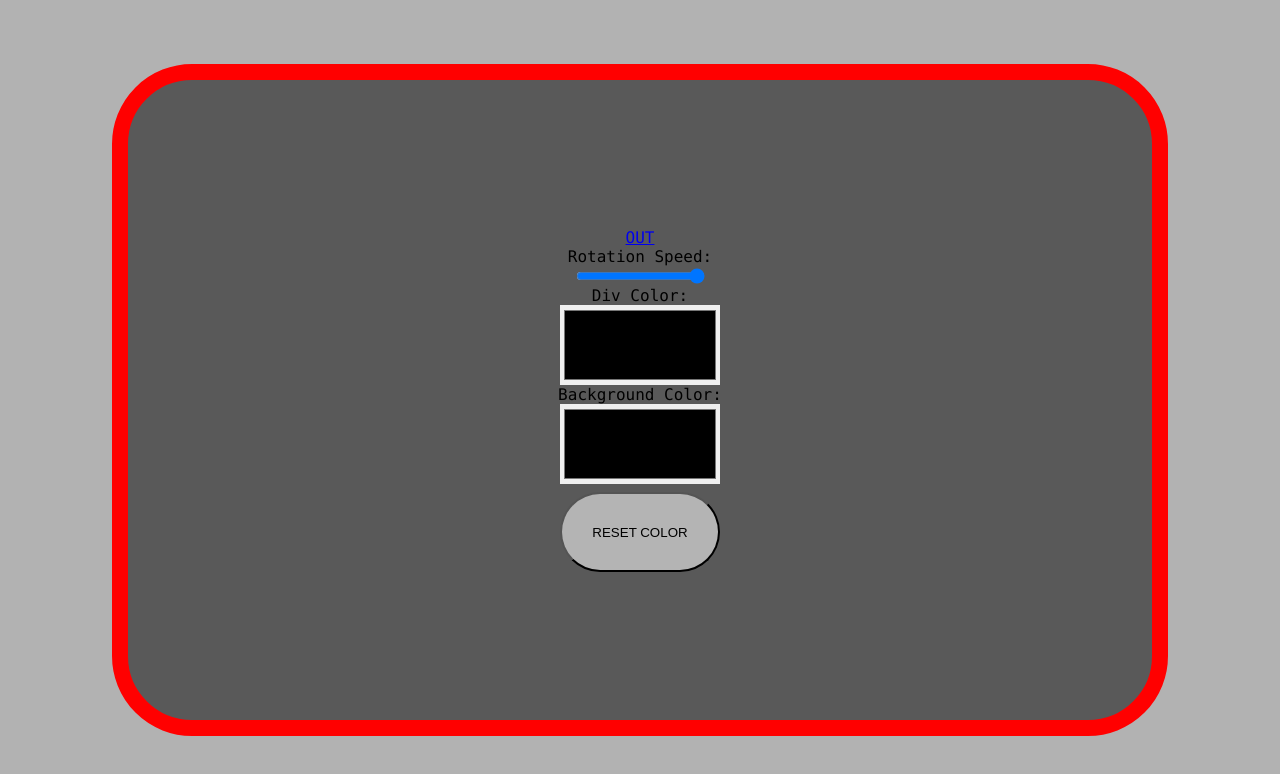
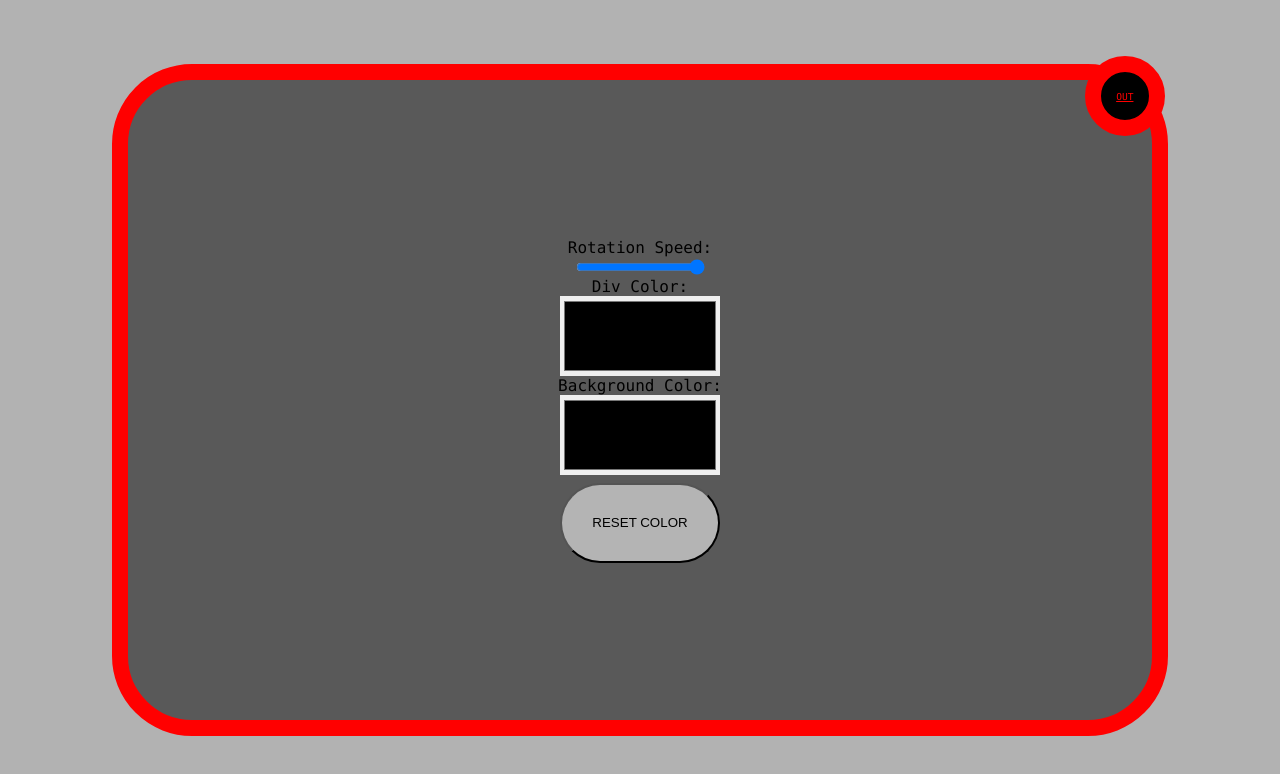
Before and after one commit to ulldecorb/fun-with-divs, a React (Create React App) app in the folder fun-with-divs/: page /menu in a window 1280 px wide. Shown: the top 774 px of the page. Built offline with nearby package versions, Linux system fonts and the light colour scheme.

Commit message:
Style link buttons

```diff
--- a/fun-with-divs/src/components/Divs/divs.css
+++ b/fun-with-divs/src/components/Divs/divs.css
@@ -127,19 +127,20 @@
   z-index: 2;
 }
 
-#link-menu {
+.rotation-div__menu-link {
   position: fixed;
-  height: 10vh;
-  width: 20vw;
+  height: 2vmin;
+  width: 2vmin;
   color: red;
-  font-size: 3rem;
-  bottom: 0;
+  font-size: 0.6rem;
+  top: 1vmin;
   cursor: pointer;
-  left: 40vw;
+  right: 1vmin;
   -webkit-box-shadow: 0 0 4vmin 2vmin red;
           box-shadow: 0 0 4vmin 2vmin red;
   border-radius: 5vh;
   background-color: #000;
   z-index: 2;
+  text-align: center;
 }
 /*# sourceMappingURL=divs.css.map */
--- a/fun-with-divs/src/components/Divs/index.jsx
+++ b/fun-with-divs/src/components/Divs/index.jsx
@@ -16,6 +16,7 @@ export const Divs = function Divs({
     const background = document.getElementById('divs-background');
     const vanishingPoint = document.getElementById('vanishingPoint');
     const hitButton = document.getElementById('hitButton');
+    const menuLink = document.getElementById('menuLink');
     divRight.style.border = `0.25vmin solid ${divColor}`;
     divRight.style.boxShadow = `0 0 1vmin 1vmin ${divColor}`;
     divLeft.style.border = `0.25vmin solid ${divColor}`;
@@ -24,7 +25,8 @@ export const Divs = function Divs({
     vanishingPoint.style.backgroundColor = divColor;
     vanishingPoint.style.boxShadow = `0 0 10vmin 10vmin ${divColor}`;
     hitButton.style.color = divColor;
-    hitButton.style.boxShadow = `0 0 4vmin 2vmin ${divColor}`;
+    menuLink.style.color = divColor;
+    menuLink.style.boxShadow = `0 0 4vmin 2vmin ${divColor}`;
   };
 
   const setRotation = () => {
@@ -85,8 +87,7 @@ export const Divs = function Divs({
       >
         HIT
       </button>
-      <Link id="link-menu" to="../menu">MENU</Link>
-
+      <Link id="menuLink" className="rotation-div__menu-link" to="../menu">M</Link>
       <Score
         hitScore={hitScore}
         failScore={failScore}
--- a/fun-with-divs/src/components/Menu/index.jsx
+++ b/fun-with-divs/src/components/Menu/index.jsx
@@ -35,7 +35,7 @@ export const Menu = function Menu({ setColor, setRotation }) {
   return (
     <section className="menu">
       <div id="menuBox" className="menu__box">
-        <Link to="../">OUT</Link>
+        <Link id="divLink" className="menu__div-link" to="../">OUT</Link>
 
         Rotation Speed:
         <input
@@ -49,18 +49,6 @@ export const Menu = function Menu({ setColor, setRotation }) {
         <input className="input__color" type="color" value={divColor} onChange={(e) => handleDivColors(e.target.value)} />
         Background Color:
         <input className="input__color" type="color" value={backgroundColor} onChange={(e) => handleBackgroundColor(e.target.value)} />
-
-        {/* <input type="range" name="rotation-speed" id="rotation-speed" max="10" min="2" />
-        <form onSubmit={handleColor}>
-          <label>
-            Select style:
-            <input type="radio" name="style" id="red" />
-            <input type="radio" name="style" id="noir" />
-            <input type="radio" name="style" id="gum" />
-          </label>
-          <input type="submit" value="Submit" />
-        </form>
-        {/* <input type="color" name="divs-color" id="divs-color" /> */}
         <button
           type="button"
           onClick={resetColor}
--- a/fun-with-divs/src/components/Menu/menu.css
+++ b/fun-with-divs/src/components/Menu/menu.css
@@ -71,4 +71,30 @@
 .menu__reset-color-button:hover {
   background-color: #cfcece;
 }
+
+.menu__div-link {
+  position: absolute;
+  height: 6vmin;
+  width: 6vmin;
+  font-size: 0.6rem;
+  top: 7vh;
+  right: 9vw;
+  color: red;
+  border: 2vmin solid red;
+  outline: 0.5 solid rgba(0, 0, 0, 0.3);
+  border-radius: 5vh;
+  background-color: #000;
+  z-index: 2;
+  text-align: center;
+  cursor: pointer;
+  display: -webkit-box;
+  display: -ms-flexbox;
+  display: flex;
+  -webkit-box-pack: center;
+      -ms-flex-pack: center;
+          justify-content: center;
+  -webkit-box-align: center;
+      -ms-flex-align: center;
+          align-items: center;
+}
 /*# sourceMappingURL=menu.css.map */
--- a/fun-with-divs/src/components/Menu/menu.scss
+++ b/fun-with-divs/src/components/Menu/menu.scss
@@ -30,8 +30,7 @@
         border-radius: 10vmin;
         border: 2vmin solid red;
         background-color: rgba(0, 0, 0, 0.5);
-        font-family: source-code-pro, Menlo, Monaco, Consolas, 'Courier New',
-    monospace;
+        font-family: source-code-pro, Menlo, Monaco, Consolas, 'Courier New', monospace;
         display: flex;
         flex-direction: column;
         justify-content: center;
@@ -62,4 +61,24 @@
             background-color: rgb(207, 206, 206);
         }
     }
+
+    &__div-link {
+        position: absolute;
+        height: 6vmin;
+        width: 6vmin;
+        font-size: 0.6rem;
+        top: 7vh;
+        right: 9vw;
+        color: red;
+        border: 2vmin solid red;
+        outline: 0.5 solid rgba(0, 0, 0, 0.3);
+        border-radius: 5vh;
+        background-color: #000;
+        z-index: 2;
+        text-align: center;
+        cursor: pointer;
+        display: flex;
+        justify-content: center;
+        align-items: center;
+    }
 }
```
Also changed, not shown: fun-with-divs/src/components/Divs/divs.scss (+11 -9 lines).
